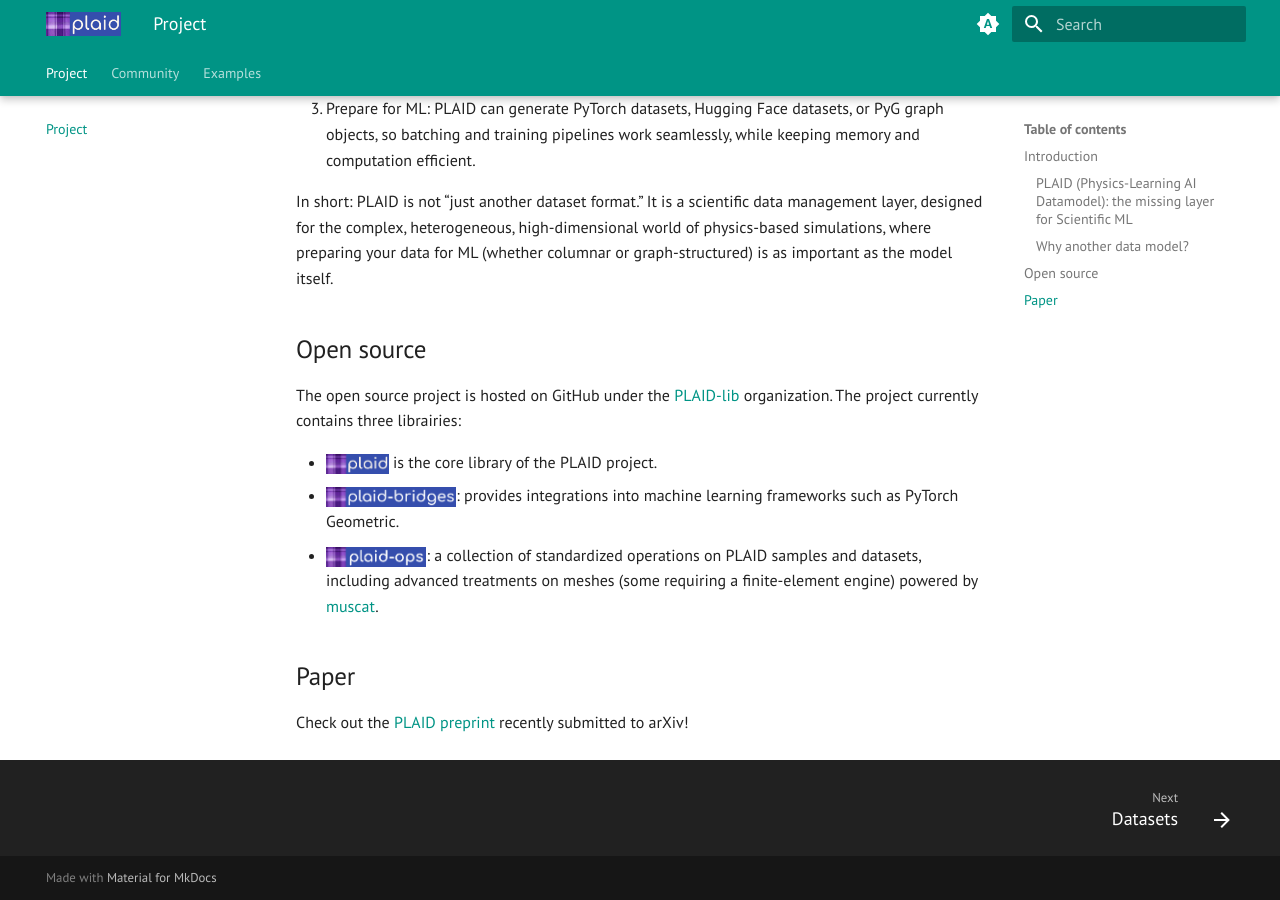
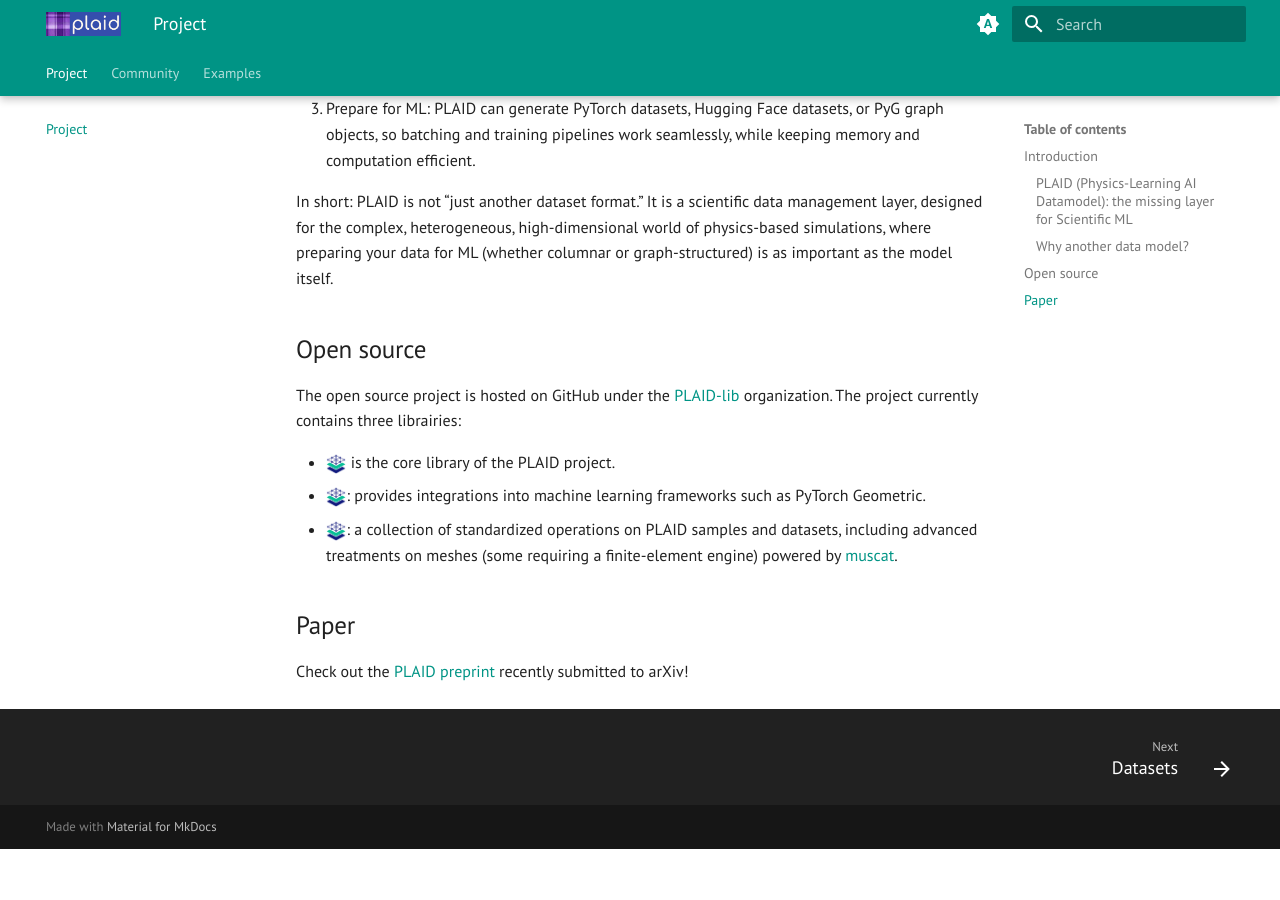
Before and after one commit to PLAID-lib/PLAID-lib.github.io, an MkDocs documentation site: the page built from docs/index.md, in a window 1280 px wide and 900 px high, scrolled down 930 px. Built offline with MkDocs 1.6.1 and Material for MkDocs 9.7.7, drawn with Linux system fonts in a browser that asks for light colours; after the commit the page ends 1779 px from its top, so only the background shows below that.

Commit message:
update logo

```diff
--- a/_config.yml
+++ b/_config.yml
@@ -57,7 +57,7 @@ plugins:
 
 author:
   # name   : "PLAID"
-  avatar : "assets/images/PLAID-logo.png"
+  avatar : "assets/images/plaid_logo2.png"
   bio    : "Physics-Learning AI Datamodel"
   links:
     - label: "arXiv paper"
--- a/docs/index.md
+++ b/docs/index.md
@@ -1,7 +1,7 @@
 # Physics-Learning AI Datamodel
 
 <!-- <p style="text-align:center;">
-  <img src="../assets/images/PLAID-large-logo.png" alt="logo" title="Logo" style="width:40%;"/>
+  <img src="../assets/images/plaid_logo2.png" alt="logo" title="Logo" style="width:40%;"/>
 </p> -->
 
 ## Introduction
@@ -35,9 +35,9 @@ In short: PLAID is not “just another dataset format.” It is a scientific dat
 
 The open source project is hosted on GitHub under the [PLAID-lib](https://github.com/PLAID-lib) organization. The project currently contains three librairies:
 
-- [<img src="../assets/images/PLAID-large-logo.png" style="height:20px; vertical-align:middle"/>](https://github.com/PLAID-lib/plaid) is the core library of the PLAID project.
-- [<img src="../assets/images/plaid-bridges-logo.png" style="height:20px; vertical-align:middle"/>](https://github.com/PLAID-lib/plaid-bridges): provides integrations into machine learning frameworks such as PyTorch Geometric.
-- [<img src="../assets/images/plaid-ops-logo.png" style="height:20px; vertical-align:middle"/>](https://github.com/PLAID-lib/plaid-ops): a collection of standardized operations on PLAID samples and datasets, including advanced treatments on meshes (some requiring a finite-element engine) powered by [muscat](https://gitlab.com/drti/muscat).
+- [<img src="../assets/images/plaid_logo2.png" style="height:20px; vertical-align:middle"/>](https://github.com/PLAID-lib/plaid) is the core library of the PLAID project.
+- [<img src="../assets/images/plaid_logo2.png" style="height:20px; vertical-align:middle"/>](https://github.com/PLAID-lib/plaid-bridges): provides integrations into machine learning frameworks such as PyTorch Geometric.
+- [<img src="../assets/images/plaid_logo2.png" style="height:20px; vertical-align:middle"/>](https://github.com/PLAID-lib/plaid-ops): a collection of standardized operations on PLAID samples and datasets, including advanced treatments on meshes (some requiring a finite-element engine) powered by [muscat](https://gitlab.com/drti/muscat).
 
 ## Paper
 
```
Also changed, not shown: _pages/project.md (+1 -1 lines), docs/assets/images/plaid_logo2.png (added), 1 other file.
